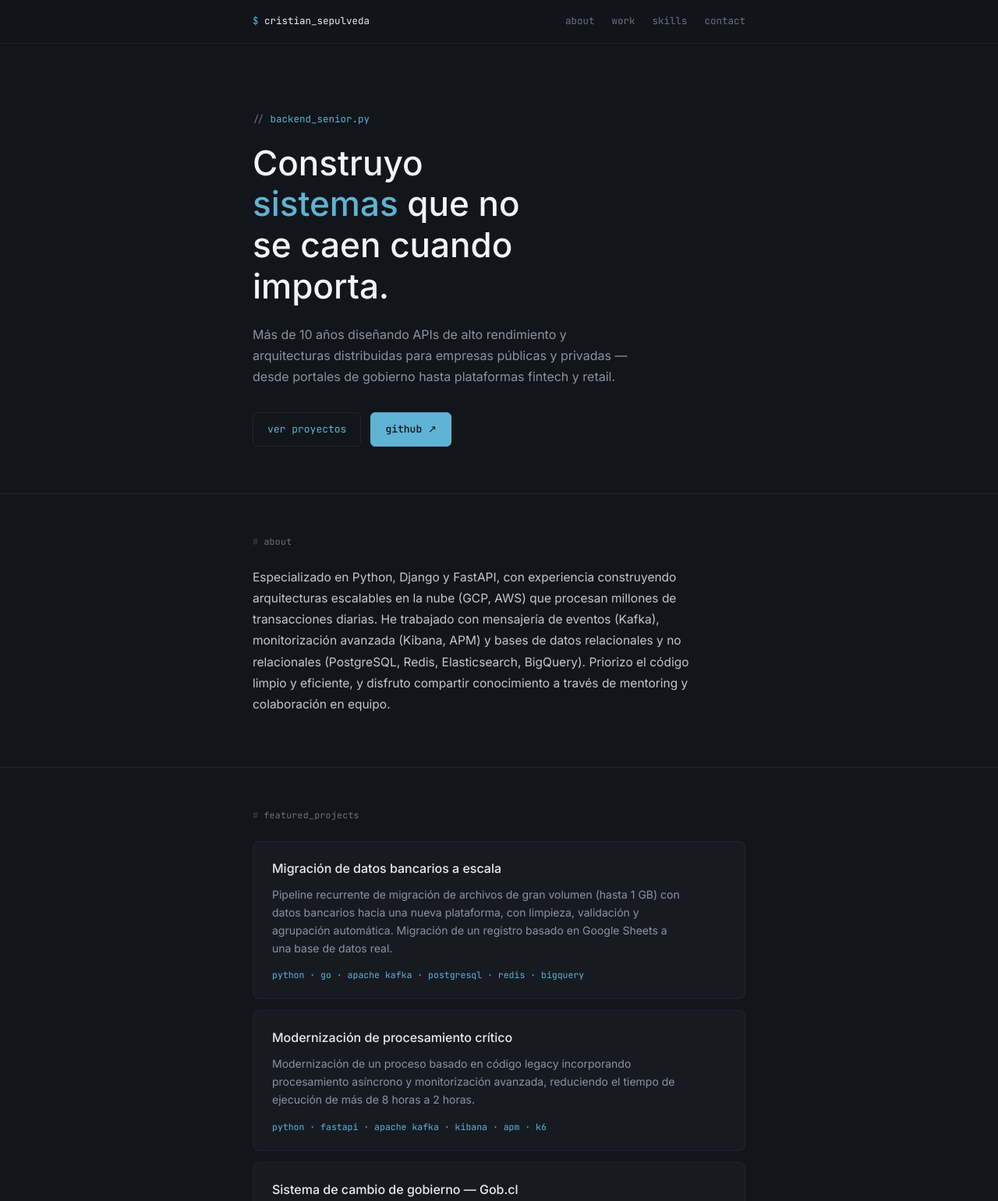
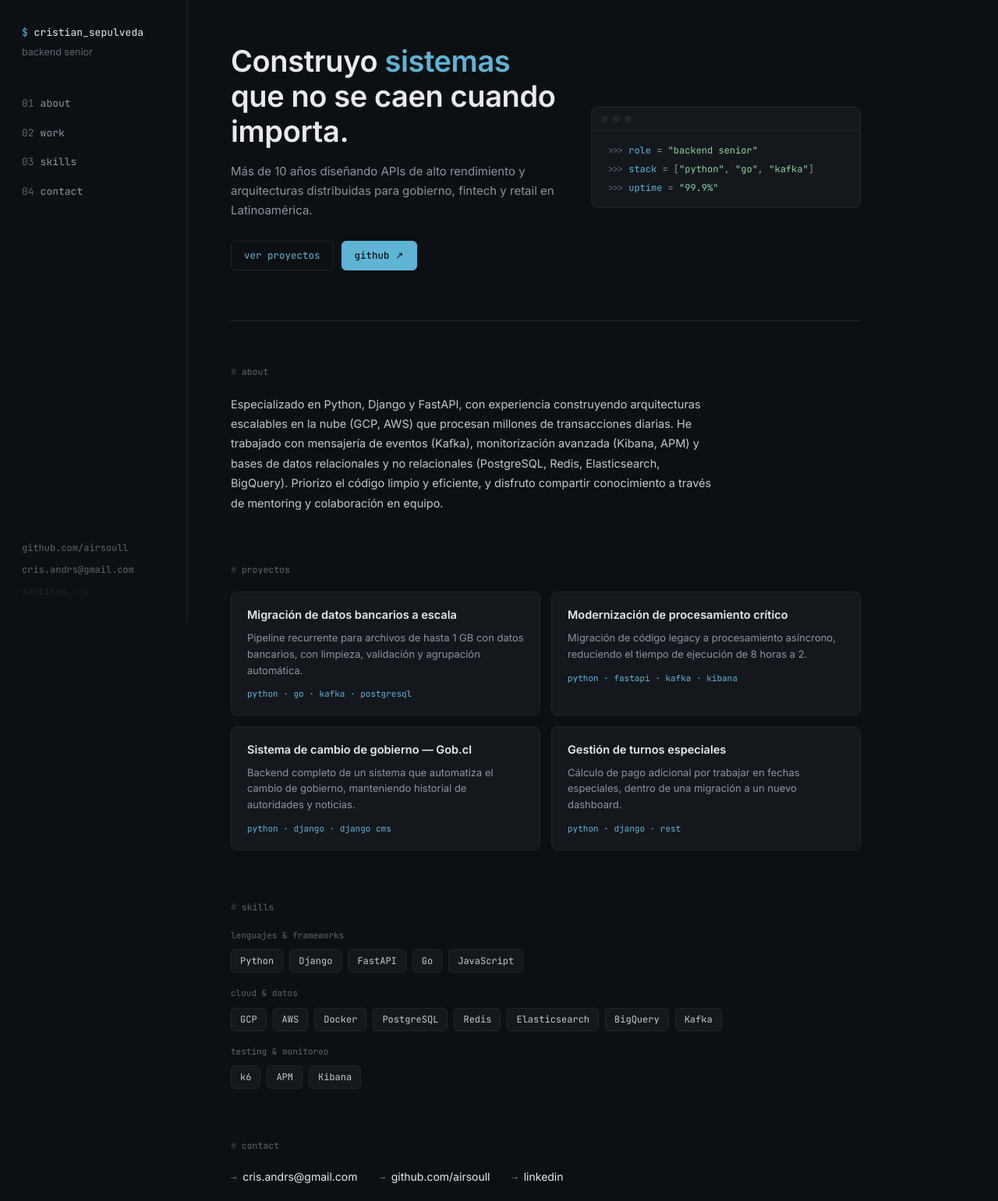
Before and after one commit to airsoull/me, a plain HTML site: page index.html in a window 1280 px wide. Shown: the top 1541 px of the page at 78% size. Drawn offline with Linux system fonts and the light colour scheme.

Commit message:
feat: change design to index.html

```diff
--- a/index.html
+++ b/index.html
@@ -1,442 +1,390 @@
-<!doctype html>
+<!DOCTYPE html>
 <html lang="es">
 <head>
-    <meta charset="UTF-8" />
-    <meta name="viewport" content="width=device-width, initial-scale=1.0" />
+<meta charset="UTF-8">
+<meta name="viewport" content="width=device-width, initial-scale=1.0">
 <title>Cristian Sepúlveda — Desarrollador Backend</title>
 <style>
-      @import url("https://fonts.googleapis.com/css2?family=JetBrains+Mono:wght@400;500&family=Inter:wght@400;500;600&display=swap");
+  @import url('https://fonts.googleapis.com/css2?family=JetBrains+Mono:wght@400;500&family=Inter:wght@400;500;600;700&display=swap');
 
-      :root {
-        --bg: #12151a;
-        --surface: #171b21;
-        --line: #1e2530;
-        --ink: #e8eaed;
-        --body: #8b93a0;
-        --muted: #6b7280;
-        --accent: #5fb3d4;
+  :root{
+    --bg:#0d1013;
+    --surface:#14181d;
+    --surface-2:#181d23;
+    --line:#1f252c;
+    --ink:#e8eaed;
+    --body:#8b93a0;
+    --muted:#5c6470;
+    --accent:#5fb3d4;
+    --accent-dim:#2d4956;
   }
 
-      * {
-        box-sizing: border-box;
-      }
-      html {
-        scroll-behavior: smooth;
+  *{box-sizing:border-box;}
+  html{scroll-behavior:smooth;}
+
+  body{
+    margin:0;
+    background:var(--bg);
+    color:var(--ink);
+    font-family:'Inter',sans-serif;
+    line-height:1.5;
   }
 
-      body {
-        margin: 0;
-        background: var(--bg);
-        color: var(--ink);
-        font-family: "Inter", sans-serif;
-        line-height: 1.5;
+  a{color:inherit;}
+
+  .layout{
+    display:grid;
+    grid-template-columns:240px 1fr;
+    min-height:100vh;
   }
 
-      a {
-        color: inherit;
+  /* Sidebar */
+  aside{
+    border-right:1px solid var(--line);
+    padding:32px 28px;
+    position:sticky;
+    top:0;
+    height:100vh;
+    display:flex;
+    flex-direction:column;
+  }
+  .side-brand{
+    font-family:'JetBrains Mono',monospace;
+    font-size:13px;
+    margin-bottom:6px;
+  }
+  .side-brand::before{content:"$ ";color:var(--accent);}
+  .side-role{
+    font-size:12.5px;
+    color:var(--muted);
+    margin-bottom:40px;
+  }
+  .side-nav{
+    display:flex;
+    flex-direction:column;
+    gap:4px;
+    font-family:'JetBrains Mono',monospace;
+    font-size:13px;
+  }
+  .side-nav a{
+    text-decoration:none;
+    color:var(--body);
+    padding:7px 10px;
+    border-radius:5px;
+    margin:0 -10px;
+  }
+  .side-nav a:hover{color:var(--ink);background:var(--surface);}
+  .side-nav a .n{color:var(--muted);margin-right:8px;}
+
+  .side-foot{
+    margin-top:auto;
+    display:flex;
+    flex-direction:column;
+    gap:10px;
+    font-family:'JetBrains Mono',monospace;
+    font-size:12px;
+  }
+  .side-foot a{
+    text-decoration:none;
+    color:var(--muted);
+  }
+  .side-foot a:hover{color:var(--accent);}
+
+  /* Main */
+  main{padding:56px 56px 40px 56px;max-width:920px;}
+
+  /* Hero */
+  .hero{
+    display:grid;
+    grid-template-columns:1.1fr 0.9fr;
+    gap:40px;
+    align-items:center;
+    padding-bottom:64px;
+    border-bottom:1px solid var(--line);
+    margin-bottom:56px;
+  }
+  .hero h1{
+    font-size:38px;
+    line-height:1.18;
+    font-weight:600;
+    margin:0 0 18px 0;
+    letter-spacing:-0.4px;
+  }
+  .hero h1 .accent{color:var(--accent);}
+  .hero p{
+    font-size:15px;
+    color:var(--body);
+    max-width:44ch;
+    margin:0 0 26px 0;
+    line-height:1.65;
+  }
+  .cta-row{display:flex;gap:10px;flex-wrap:wrap;}
+  .cta{
+    font-family:'JetBrains Mono',monospace;
+    font-size:12.5px;
+    text-decoration:none;
+    padding:9px 16px;
+    border-radius:6px;
+    border:1px solid var(--line);
+    color:var(--accent);
+  }
+  .cta:hover{border-color:var(--accent);}
+  .cta.primary{
+    background:var(--accent);
+    color:#0d1116;
+    border-color:var(--accent);
+    font-weight:500;
   }
 
-      .wrap {
-        max-width: 680px;
-        margin: 0 auto;
-        padding: 0 24px;
+  /* Terminal window signature element */
+  .term{
+    background:var(--surface);
+    border:1px solid var(--line);
+    border-radius:8px;
+    overflow:hidden;
+    font-family:'JetBrains Mono',monospace;
+    font-size:12px;
+  }
+  .term-bar{
+    display:flex;
+    gap:6px;
+    padding:10px 12px;
+    border-bottom:1px solid var(--line);
+  }
+  .term-bar span{width:9px;height:9px;border-radius:50%;background:var(--line);}
+  .term-body{padding:16px 18px;color:var(--body);}
+  .term-body .k{color:var(--accent);}
+  .term-body .s{color:#8fd19e;}
+  .term-body .c{color:var(--muted);}
+  .term-body div{margin-bottom:6px;white-space:pre;}
+  .term-body div:last-child{margin-bottom:0;}
+  .cursor{display:inline-block;width:6px;height:12px;background:var(--accent);vertical-align:-2px;animation:blink 1s step-start infinite;}
+  @keyframes blink{50%{opacity:0;}}
+
+  /* Sections */
+  section{margin-bottom:64px;}
+  .sec-label{
+    font-family:'JetBrains Mono',monospace;
+    font-size:11.5px;
+    color:var(--muted);
+    margin-bottom:20px;
+  }
+  .sec-label::before{content:"# ";color:#3a4148;}
+
+  .about-text{
+    font-size:14.5px;
+    color:#c3c8ce;
+    max-width:68ch;
+    line-height:1.75;
   }
 
-      nav {
-        position: sticky;
-        top: 0;
-        background: rgba(18, 21, 26, 0.9);
-        backdrop-filter: blur(6px);
-        border-bottom: 1px solid var(--line);
-        z-index: 10;
+  /* Projects grid */
+  .project-grid{
+    display:grid;
+    grid-template-columns:1fr 1fr;
+    gap:14px;
   }
-      nav .wrap {
-        display: flex;
-        justify-content: space-between;
-        align-items: center;
-        padding: 18px 24px;
-        font-family: "JetBrains Mono", monospace;
-        font-size: 12.5px;
+  .card{
+    background:var(--surface);
+    border:1px solid var(--line);
+    border-radius:8px;
+    padding:18px 20px;
+    transition:border-color 0.15s;
   }
-      nav .brand {
-        color: var(--ink);
-        text-decoration: none;
+  .card:hover{border-color:#2a3038;}
+  .card-title{font-size:14.5px;font-weight:600;color:var(--ink);margin-bottom:8px;}
+  .card p{
+    font-size:13px;
+    color:var(--body);
+    margin:0;
+    line-height:1.6;
   }
-      nav .brand::before {
-        content: "$ ";
-        color: var(--accent);
-      }
-      nav .links {
-        display: flex;
-        gap: 22px;
-      }
-      nav .links a {
-        color: var(--muted);
-        text-decoration: none;
-      }
-      nav .links a:hover {
-        color: var(--accent);
+  .card .stack{
+    font-family:'JetBrains Mono',monospace;
+    font-size:11px;
+    color:var(--accent);
+    margin-top:12px;
   }
 
-      header.hero {
-        padding: 88px 0 60px 0;
+  /* Skills as flowing tags */
+  .skills-block{margin-bottom:18px;}
+  .skills-block:last-child{margin-bottom:0;}
+  .skills-block .cat{
+    font-family:'JetBrains Mono',monospace;
+    font-size:11px;
+    color:var(--muted);
+    margin-bottom:10px;
   }
-      .tag-line {
-        font-family: "JetBrains Mono", monospace;
-        font-size: 12.5px;
-        color: var(--accent);
-        margin-bottom: 20px;
-      }
-      .tag-line::before {
-        content: "// ";
-        color: var(--muted);
-      }
-      header.hero h1 {
-        font-size: 44px;
-        line-height: 1.2;
-        font-weight: 500;
-        margin: 0 0 22px 0;
-        max-width: 14ch;
-        color: #f2f4f6;
-      }
-      header.hero h1 .accent {
-        color: var(--accent);
-      }
-      header.hero p {
-        font-size: 16px;
-        color: var(--body);
-        max-width: 50ch;
-        margin: 0 0 32px 0;
-        line-height: 1.7;
-      }
-      .cta-row {
-        display: flex;
-        gap: 12px;
-        flex-wrap: wrap;
-      }
-      .cta {
-        font-family: "JetBrains Mono", monospace;
-        font-size: 13px;
-        text-decoration: none;
-        padding: 11px 18px;
-        border-radius: 6px;
-        border: 1px solid var(--line);
-        color: var(--accent);
-        transition:
-          border-color 0.15s,
-          background 0.15s;
-      }
-      .cta:hover {
-        border-color: var(--accent);
-        background: #141a20;
-      }
-      .cta.primary {
-        background: var(--accent);
-        color: #0d1116;
-        border-color: var(--accent);
-        font-weight: 500;
-      }
-      .cta.primary:hover {
-        opacity: 0.9;
+  .tag-row{display:flex;flex-wrap:wrap;gap:8px;}
+  .tag{
+    font-family:'JetBrains Mono',monospace;
+    font-size:12px;
+    color:#c3c8ce;
+    background:var(--surface);
+    border:1px solid var(--line);
+    padding:5px 11px;
+    border-radius:5px;
   }
 
-      section {
-        padding: 52px 0;
-        border-top: 1px solid var(--line);
+  /* Contact - compact inline */
+  .contact-row{
+    display:flex;
+    gap:28px;
+    flex-wrap:wrap;
+    font-size:14px;
+  }
+  .contact-row a{
+    text-decoration:none;
+    color:var(--ink);
+    display:inline-flex;
+    align-items:center;
+    gap:8px;
+  }
+  .contact-row a:hover{color:var(--accent);}
+  .contact-row .prefix{font-family:'JetBrains Mono',monospace;color:var(--accent);font-size:12px;}
+
+  footer{
+    padding:24px 56px;
+    border-top:1px solid var(--line);
+    font-family:'JetBrains Mono',monospace;
+    font-size:11px;
+    color:var(--muted);
   }
 
-      .label {
-        font-family: "JetBrains Mono", monospace;
-        font-size: 11.5px;
-        color: var(--muted);
-        margin-bottom: 24px;
-        letter-spacing: 0.3px;
+  @media (max-width:860px){
+    .layout{grid-template-columns:1fr;}
+    aside{
+      position:relative;height:auto;
+      flex-direction:row;align-items:center;justify-content:space-between;
+      padding:18px 24px;
     }
-      .label::before {
-        content: "# ";
-        color: #3d4653;
-      }
-
-      .about-text {
-        font-size: 15.5px;
-        color: #c3c8ce;
-        max-width: 60ch;
-        line-height: 1.75;
-      }
-
-      .card {
-        background: var(--surface);
-        border: 1px solid var(--line);
-        border-radius: 8px;
-        padding: 22px 24px;
-        margin-bottom: 14px;
-      }
-      .card:last-child {
-        margin-bottom: 0;
-      }
-      .card-head {
-        display: flex;
-        justify-content: space-between;
-        align-items: baseline;
-        gap: 12px;
-        flex-wrap: wrap;
-      }
-      .card-title {
-        font-size: 16px;
-        font-weight: 500;
-        color: var(--ink);
-      }
-      .card-meta {
-        font-family: "JetBrains Mono", monospace;
-        font-size: 11px;
-        color: var(--muted);
-        white-space: nowrap;
-      }
-      .card p {
-        font-size: 14px;
-        color: var(--body);
-        margin: 10px 0 0 0;
-        line-height: 1.65;
-        max-width: 60ch;
-      }
-      .card .stack {
-        font-family: "JetBrains Mono", monospace;
-        font-size: 11.5px;
-        color: var(--accent);
-        margin-top: 14px;
-      }
-
-      .skills-grid {
-        display: grid;
-        grid-template-columns: 1fr 1fr;
-        gap: 22px 32px;
-      }
-      .skill-cat .cat-label {
-        font-family: "JetBrains Mono", monospace;
-        font-size: 10.5px;
-        color: var(--muted);
-        margin-bottom: 8px;
-      }
-      .skill-cat .cat-label::before {
-        content: "> ";
-        color: var(--accent);
-      }
-      .skill-cat p {
-        margin: 0;
-        font-size: 13.5px;
-        line-height: 1.6;
-        color: #c3c8ce;
-      }
-
-      .contact-links {
-        display: flex;
-        flex-direction: column;
-        gap: 16px;
-        font-size: 15px;
-      }
-      .contact-links a {
-        text-decoration: none;
-        color: var(--ink);
-        display: flex;
-        align-items: baseline;
-        gap: 12px;
-        width: fit-content;
-      }
-      .contact-links a:hover {
-        color: var(--accent);
-      }
-      .contact-links .prefix {
-        font-family: "JetBrains Mono", monospace;
-        font-size: 12px;
-        color: var(--accent);
-        min-width: 16px;
-      }
-
-      footer {
-        padding: 32px 0 56px 0;
-        font-family: "JetBrains Mono", monospace;
-        font-size: 11.5px;
-        color: var(--muted);
-      }
-
-      @media (max-width: 600px) {
-        header.hero {
-          padding: 56px 0 44px 0;
-        }
-        header.hero h1 {
-          font-size: 32px;
-        }
-        .skills-grid {
-          grid-template-columns: 1fr;
-        }
-        nav .links {
-          gap: 14px;
-        }
+    .side-brand,.side-role{margin-bottom:0;}
+    .side-role{display:none;}
+    .side-nav{flex-direction:row;gap:2px;}
+    .side-foot{display:none;}
+    main{padding:40px 24px;}
+    .hero{grid-template-columns:1fr;gap:32px;}
+    .hero h1{font-size:30px;}
+    .project-grid{grid-template-columns:1fr;}
+    footer{padding:20px 24px;}
   }
 </style>
 </head>
 <body>
-    <nav>
-      <div class="wrap">
-        <a href="#" class="brand">cristian_sepulveda</a>
-        <div class="links">
-          <a href="#about">about</a>
-          <a href="#projects">work</a>
-          <a href="#skills">skills</a>
-          <a href="#contact">contact</a>
+
+<div class="layout">
+
+  <aside>
+    <div class="side-brand">cristian_sepulveda</div>
+    <div class="side-role">backend senior</div>
+    <nav class="side-nav">
+      <a href="#about"><span class="n">01</span>about</a>
+      <a href="#work"><span class="n">02</span>work</a>
+      <a href="#skills"><span class="n">03</span>skills</a>
+      <a href="#contact"><span class="n">04</span>contact</a>
+    </nav>
+    <div class="side-foot">
+      <a href="https://github.com/airsoull" target="_blank" rel="noopener">github.com/airsoull</a>
+      <a href="mailto:cris.andrs@gmail.com">cris.andrs@gmail.com</a>
+      <span style="color:var(--line);">santiago, cl</span>
+    </div>
+  </aside>
+
+  <main>
+
+    <div class="hero">
+      <div>
+        <h1>Construyo <span class="accent">sistemas</span> que no se caen cuando importa.</h1>
+        <p>
+          Más de 10 años diseñando APIs de alto rendimiento y arquitecturas distribuidas
+          para gobierno, fintech y retail en Latinoamérica.
+        </p>
+        <div class="cta-row">
+          <a class="cta" href="#work">ver proyectos</a>
+          <a class="cta primary" href="https://github.com/airsoull" target="_blank" rel="noopener">github ↗</a>
         </div>
       </div>
-    </nav>
-
-    <header class="hero">
-      <div class="wrap">
-        <div class="tag-line">backend_senior.py</div>
-        <h1>
-          Construyo <span class="accent">sistemas</span> que no se caen cuando
-          importa.
-        </h1>
-        <p>
-          Más de 10 años diseñando APIs de alto rendimiento y arquitecturas
-          distribuidas para empresas públicas y privadas — desde portales de
-          gobierno hasta plataformas fintech y retail.
-        </p>
-        <div class="cta-row">
-          <a class="cta" href="#projects">ver proyectos</a>
-          <a
-            class="cta primary"
-            href="https://github.com/airsoull"
-            target="_blank"
-            rel="noopener"
-            >github ↗</a
-          >
+      <div class="term">
+        <div class="term-bar"><span></span><span></span><span></span></div>
+        <div class="term-body">
+          <div><span class="c">&gt;&gt;&gt;</span> <span class="k">role</span> = <span class="s">"backend senior"</span></div>
+          <div><span class="c">&gt;&gt;&gt;</span> <span class="k">stack</span> = [<span class="s">"python"</span>, <span class="s">"go"</span>, <span class="s">"kafka"</span>]</div>
+          <div><span class="c">&gt;&gt;&gt;</span> <span class="k">uptime</span> = <span class="s">"99.9%"</span><span class="cursor"></span></div>
         </div>
-      </div>
-    </header>
-
-    <section id="about">
-      <div class="wrap">
-        <div class="label">about</div>
-        <p class="about-text">
-          Especializado en Python, Django y FastAPI, con experiencia
-          construyendo arquitecturas escalables en la nube (GCP, AWS) que
-          procesan millones de transacciones diarias. He trabajado con
-          mensajería de eventos (Kafka), monitorización avanzada (Kibana, APM) y
-          bases de datos relacionales y no relacionales (PostgreSQL, Redis,
-          Elasticsearch, BigQuery). Priorizo el código limpio y eficiente, y
-          disfruto compartir conocimiento a través de mentoring y colaboración
-          en equipo.
-        </p>
-      </div>
-    </section>
-
-    <section id="projects">
-      <div class="wrap">
-        <div class="label">featured_projects</div>
-
-        <div class="card">
-          <div class="card-title">Migración de datos bancarios a escala</div>
-          <p>
-            Pipeline recurrente de migración de archivos de gran volumen (hasta
-            1 GB) con datos bancarios hacia una nueva plataforma, con limpieza,
-            validación y agrupación automática. Migración de un registro basado
-            en Google Sheets a una base de datos real.
-          </p>
-          <div class="stack">
-            python · go · apache kafka · postgresql · redis · bigquery
       </div>
     </div>
 
+    <section id="about">
+      <div class="sec-label">about</div>
+      <p class="about-text">
+        Especializado en Python, Django y FastAPI, con experiencia construyendo arquitecturas
+        escalables en la nube (GCP, AWS) que procesan millones de transacciones diarias. He
+        trabajado con mensajería de eventos (Kafka), monitorización avanzada (Kibana, APM) y
+        bases de datos relacionales y no relacionales (PostgreSQL, Redis, Elasticsearch,
+        BigQuery). Priorizo el código limpio y eficiente, y disfruto compartir conocimiento
+        a través de mentoring y colaboración en equipo.
+      </p>
+    </section>
+
+    <section id="work">
+      <div class="sec-label">proyectos</div>
+      <div class="project-grid">
+        <div class="card">
+          <div class="card-title">Migración de datos bancarios a escala</div>
+          <p>Pipeline recurrente para archivos de hasta 1 GB con datos bancarios, con limpieza, validación y agrupación automática.</p>
+          <div class="stack">python · go · kafka · postgresql</div>
+        </div>
         <div class="card">
           <div class="card-title">Modernización de procesamiento crítico</div>
-          <p>
-            Modernización de un proceso basado en código legacy incorporando
-            procesamiento asíncrono y monitorización avanzada, reduciendo el
-            tiempo de ejecución de más de 8 horas a 2 horas.
-          </p>
-          <div class="stack">
-            python · fastapi · apache kafka · kibana · apm · k6
+          <p>Migración de código legacy a procesamiento asíncrono, reduciendo el tiempo de ejecución de 8 horas a 2.</p>
+          <div class="stack">python · fastapi · kafka · kibana</div>
         </div>
-        </div>
-
         <div class="card">
           <div class="card-title">Sistema de cambio de gobierno — Gob.cl</div>
-          <p>
-            Diseño e implementación de la totalidad del backend de un sistema
-            que automatiza el cambio de gobierno, reemplazando el proceso
-            anterior (reconstruir el sitio desde cero) por una solución que
-            actualiza autoridades manteniendo el historial completo de noticias
-            y cambios.
-          </p>
+          <p>Backend completo de un sistema que automatiza el cambio de gobierno, manteniendo historial de autoridades y noticias.</p>
           <div class="stack">python · django · django cms</div>
         </div>
-
         <div class="card">
           <div class="card-title">Gestión de turnos especiales</div>
-          <p>
-            Funcionalidad de cálculo de pago adicional para trabajadores en
-            fechas especiales (Navidad, feriados), dentro de una migración de
-            sistema de control a un nuevo dashboard.
-          </p>
+          <p>Cálculo de pago adicional por trabajar en fechas especiales, dentro de una migración a un nuevo dashboard.</p>
           <div class="stack">python · django · rest</div>
         </div>
       </div>
     </section>
 
     <section id="skills">
-      <div class="wrap">
-        <div class="label">skills</div>
-        <div class="skills-grid">
-          <div class="skill-cat">
-            <div class="cat-label">lenguajes_frameworks</div>
-            <p>Python, Django, FastAPI, Go, JavaScript</p>
+      <div class="sec-label">skills</div>
+      <div class="skills-block">
+        <div class="cat">lenguajes &amp; frameworks</div>
+        <div class="tag-row">
+          <span class="tag">Python</span><span class="tag">Django</span><span class="tag">FastAPI</span><span class="tag">Go</span><span class="tag">JavaScript</span>
         </div>
-          <div class="skill-cat">
-            <div class="cat-label">arquitectura</div>
-            <p>APIs RESTful, Sistemas Distribuidos, Arquitecturas Escalables</p>
       </div>
-          <div class="skill-cat">
-            <div class="cat-label">cloud_devops</div>
-            <p>Google Cloud Platform, AWS, Docker, Git</p>
+      <div class="skills-block">
+        <div class="cat">cloud &amp; datos</div>
+        <div class="tag-row">
+          <span class="tag">GCP</span><span class="tag">AWS</span><span class="tag">Docker</span><span class="tag">PostgreSQL</span><span class="tag">Redis</span><span class="tag">Elasticsearch</span><span class="tag">BigQuery</span><span class="tag">Kafka</span>
         </div>
-          <div class="skill-cat">
-            <div class="cat-label">datos_mensajeria</div>
-            <p>PostgreSQL, Redis, Elasticsearch, BigQuery, ETL, Apache Kafka</p>
       </div>
-          <div class="skill-cat">
-            <div class="cat-label">testing_monitoreo</div>
-            <p>k6, APM, Kibana</p>
-          </div>
-          <div class="skill-cat">
-            <div class="cat-label">metodologia</div>
-            <p>Metodologías Ágiles</p>
-          </div>
+      <div class="skills-block">
+        <div class="cat">testing &amp; monitoreo</div>
+        <div class="tag-row">
+          <span class="tag">k6</span><span class="tag">APM</span><span class="tag">Kibana</span>
         </div>
       </div>
     </section>
 
     <section id="contact">
-      <div class="wrap">
-        <div class="label">contact</div>
-        <div class="contact-links">
-          <a href="mailto:cris.andrs@gmail.com"
-            ><span class="prefix">→</span> cris.andrs@gmail.com</a
-          >
-          <a href="https://github.com/airsoull" target="_blank" rel="noopener"
-            ><span class="prefix">→</span> github.com/airsoull</a
-          >
-          <a
-            href="https://www.linkedin.com/in/cristian-sep%C3%BAlveda-romero-17974035/"
-            target="_blank"
-            rel="noopener"
-            ><span class="prefix">→</span>
-            linkedin.com/in/cristian-sepúlveda-romero</a
-          >
-        </div>
+      <div class="sec-label">contact</div>
+      <div class="contact-row">
+        <a href="mailto:cris.andrs@gmail.com"><span class="prefix">→</span>cris.andrs@gmail.com</a>
+        <a href="https://github.com/airsoull" target="_blank" rel="noopener"><span class="prefix">→</span>github.com/airsoull</a>
+        <a href="https://www.linkedin.com/in/cristian-sep%C3%BAlveda-romero-17974035/" target="_blank" rel="noopener"><span class="prefix">→</span>linkedin</a>
       </div>
     </section>
 
-    <footer>
-      <div class="wrap">santiago, chile</div>
-    </footer>
+  </main>
+</div>
+
 </body>
 </html>
```
Lines whose indentation alone changed are shown as unchanged.
